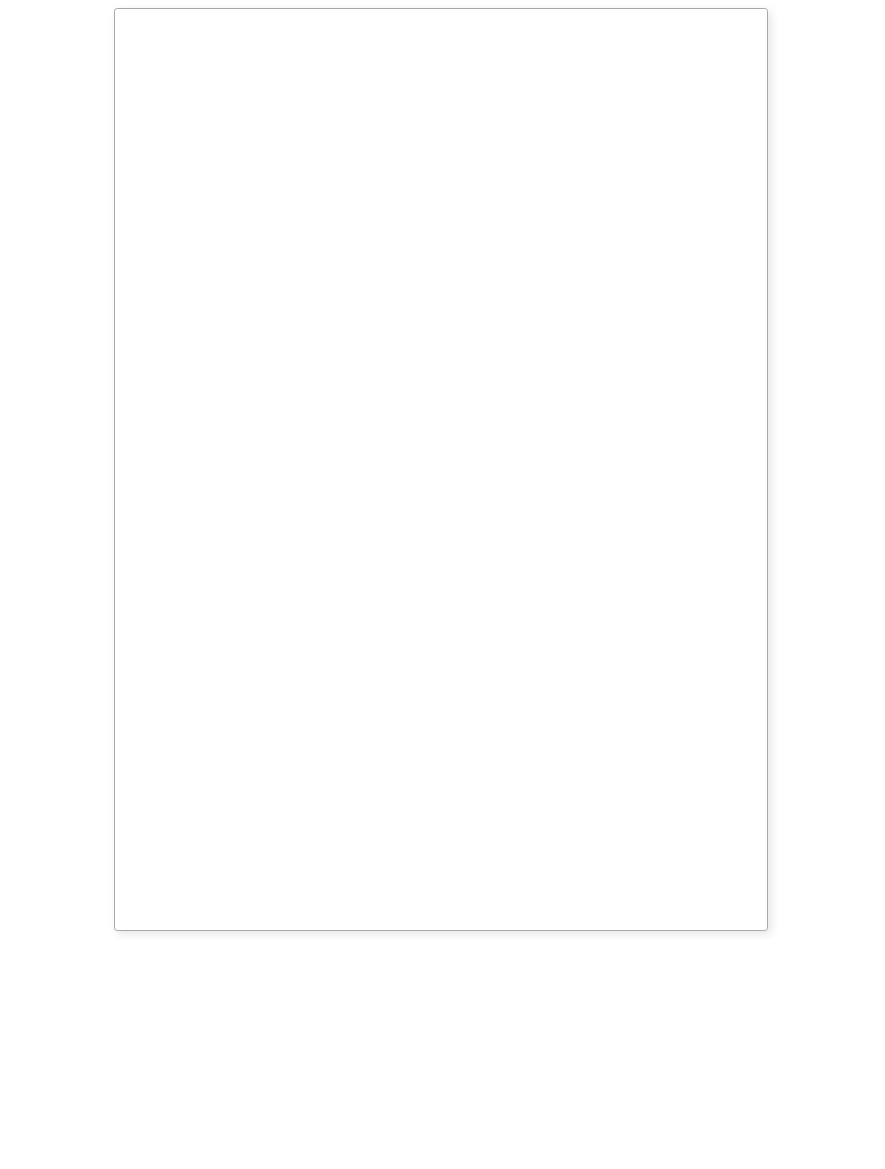
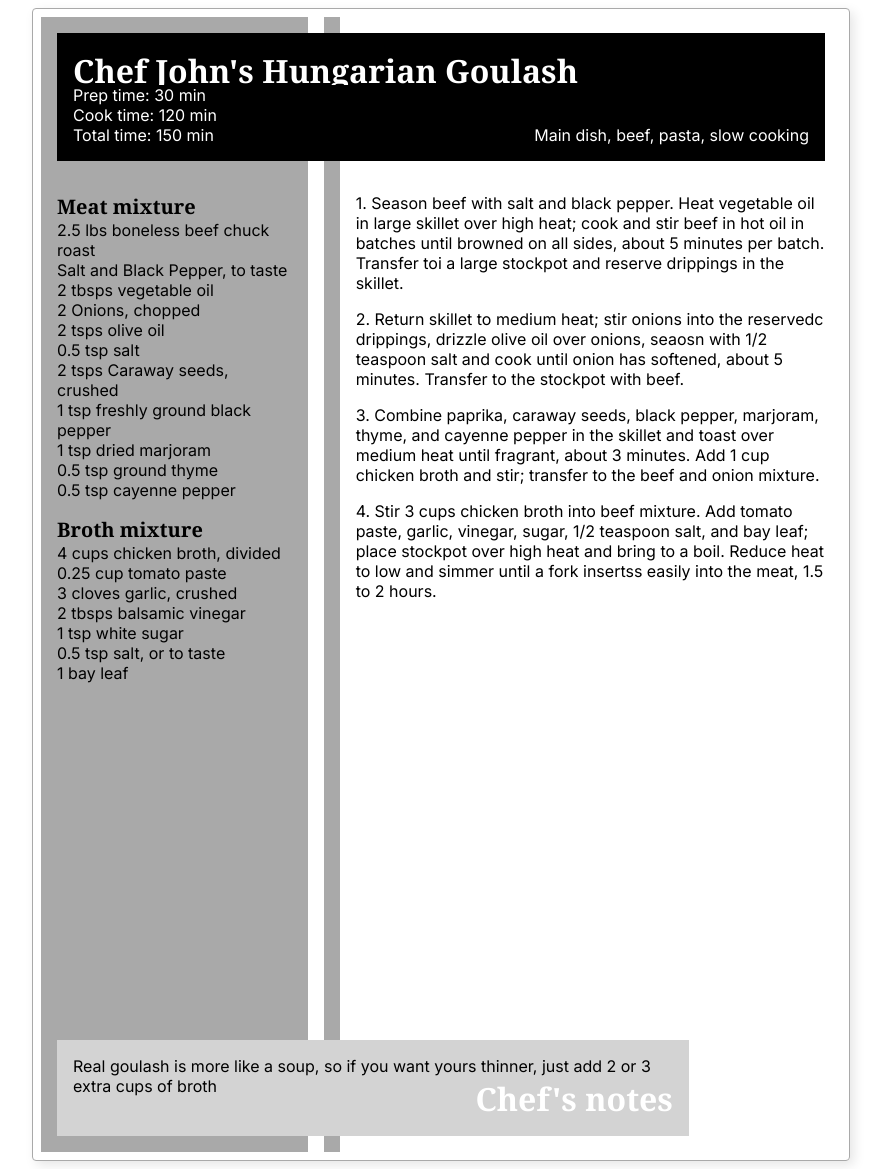
Before and after one commit to rhpkegel/recipe-book, an Angular app in the folder src/main/frontend/: page / in a window 1280 px wide. Shown: the whole page, without its empty margins (199-1084 px from the left). Before the commit the page ends 939 px from the top, so only its background shows below. Built offline with nearby package versions, Linux system fonts and the light colour scheme.

Commit message:
pagina gestyled

```diff
--- a/src/main/frontend/package.json
+++ b/src/main/frontend/package.json
@@ -21,7 +21,8 @@
     "rxjs": "~6.6.0",
     "tslib": "^2.3.0",
     "zone.js": "~0.11.4",
-    "@fontsource/inter": "^4.5.12"
+    "@fontsource/inter": "^4.5.12",
+    "convert": "^4.10.0"
   },
   "devDependencies": {
     "@angular-devkit/build-angular": "~12.2.11",
--- a/src/main/frontend/src/app/app.module.ts
+++ b/src/main/frontend/src/app/app.module.ts
@@ -4,11 +4,13 @@ import { BrowserModule } from '@angular/platform-browser';
 import { AppRoutingModule } from './app-routing.module';
 import { AppComponent } from './app.component';
 import { RecipePageComponent } from './recipe-page/recipe-page.component';
+import { FormatUnitPipe } from './recipe-page/format-unit.pipe';
 
 @NgModule({
   declarations: [
     AppComponent,
-    RecipePageComponent
+    RecipePageComponent,
+    FormatUnitPipe
   ],
   imports: [
     BrowserModule,
--- /dev/null
+++ b/src/main/frontend/src/app/recipe-page/format-unit.pipe.ts
@@ -0,0 +1,16 @@
+import { Pipe, PipeTransform } from '@angular/core';
+import {Ingredient} from "./ingredient.model";
+import {unitShortNames} from "./measurement-unit.model";
+
+@Pipe({
+  name: 'formatUnit'
+})
+export class FormatUnitPipe implements PipeTransform {
+
+  transform(value: Ingredient): string {
+    let unitName = value.unit ? unitShortNames[value.unit] : '';
+    if (value.unit && value.amount && value.amount > 1) unitName += 's';
+    return unitName;
+  }
+
+}
--- /dev/null
+++ b/src/main/frontend/src/app/recipe-page/measurement-unit.model.ts
@@ -0,0 +1,11 @@
+export type MeasurementUnit = 'gram' | 'liter' | 'pound' | 'tablespoon' | 'teaspoon' | 'cup'
+
+export const unitShortNames: Record<MeasurementUnit, string> =
+  {
+    gram: 'g',
+    liter: 'l',
+    pound: 'lb',
+    tablespoon: 'tbsp',
+    teaspoon: 'tsp',
+    cup: 'cup'
+  }
--- a/src/main/frontend/src/app/recipe-page/recipe-page.component.html
+++ b/src/main/frontend/src/app/recipe-page/recipe-page.component.html
@@ -1,3 +1,34 @@
 <div class="a5-page-container">
-
+  <div class="ingredient-background"></div>
+  <div class="step-background">
+    <div class="gray-bar"></div>
+  </div>
+  <div class="header">
+    <div class="title">{{recipe.title}}</div>
+    <div class="time" *ngIf = "recipe.cookTimeMinutes || recipe.prepTimeMinutes">
+      <div class="prep-time">Prep time: {{recipe.prepTimeMinutes ? recipe.prepTimeMinutes : '-'}} min</div>
+      <div class="cook-time">Cook time: {{recipe.cookTimeMinutes ? recipe.cookTimeMinutes : '-'}} min</div>
+      <div class="total-time">Total time: {{(recipe.prepTimeMinutes?recipe.prepTimeMinutes : 0) + (recipe.cookTimeMinutes ? recipe.cookTimeMinutes : 0)}} min</div>
+    </div>
+    <div class="tags">{{recipe.tags?.join(', ')}}</div>
+  </div>
+  <div class="ingredients">
+    <ng-container *ngFor="let ingredientSublist of recipe.ingredients">
+      <div class="ingredient-sublist">
+        <div class="ingredient-sublist__title">
+          {{ingredientSublist.name}}
+        </div>
+          <div class="ingredient" *ngFor="let ingredient of ingredientSublist.ingredients">{{ingredient.amount}} {{ingredient | formatUnit}} {{ingredient.name}}</div>
+      </div>
+    </ng-container>
+  </div>
+  <div class="steps">
+    <div class="step" *ngFor="let step of recipe.steps; let i = index">
+      {{i+1}}. {{step}}
+    </div>
+  </div>
+  <div *ngIf="recipe.notes" class="chefs-notes">
+    <div class="chefs-notes__content">{{recipe.notes}}</div>
+    <div class="chefs-notes__background">Chef's notes</div>
+  </div>
 </div>
--- a/src/main/frontend/src/app/recipe-page/recipe-page.component.scss
+++ b/src/main/frontend/src/app/recipe-page/recipe-page.component.scss
@@ -4,131 +4,101 @@
   border: 0.1rem darkgray solid;
   aspect-ratio: 148/210;
   padding: 0.5rem;
-  display: flex;
-  flex-direction: column;
-  gap: 0.5rem;
   box-shadow: rgba(black, 0.1) 0.25rem 0.25rem 0.75rem;
   border-radius: 0.25rem;
 
-  .header {
-    display:grid;
-    grid-template-columns: 1fr 1fr;
-    grid-template-rows: 15rem min-content min-content;
-    grid-gap: 1rem;
-    margin-bottom: 2rem;
+  display: grid;
+  grid-template-rows: 10rem auto 10rem;
+  grid-template-columns: 1fr 2fr;
 
-    .notes {
-      overflow: hidden;
-      &__title{
-        font-size: 1.5rem;
-      }
-      &__body{
-        display: block;
-        overflow: hidden;
-      }
-      grid-column: 1;
-      grid-row: 1;
-    }
-
-    .summary-items {
-      grid-column: 2;
-      grid-row: 1;
+  .header{
+    z-index: 1;
+    grid-area: 1/1/1/3;
+    margin: 1rem;
+    padding: 1rem;
+    background: black;
+    color: white;
     display: grid;
-      grid-template-columns: min-content 1fr;
-      grid-template-rows: repeat(4, min-content);
-      grid-column-gap: 0.5rem;
-      grid-row-gap:0.5rem;
-
-      &__title{
+    .title{
       grid-row: 1;
       grid-column: 1/span 2;
+      white-space: nowrap;
+      text-overflow: ellipsis;
+      overflow: hidden;
+      font-family: "Georgia", serif;
+      font-weight: 600;
+      font-size: 2rem;
     }
-      .servings{
+    .time{
       grid-row: 2;
+      grid-column: 1;
+      display: flex;
+      flex-direction: column;
     }
-      .prep-time{
-        grid-row:3;
-      }
-      .cook-time{
-        grid-row:4;
-      }
-
-      .summary-item{
-        &__title{
-          white-space: nowrap;
-          grid-column: 1;
-        }
-        &__value{
+    .tags{
+      grid-row: 2;
       grid-column: 2;
+      text-align: end;
+      margin-top: auto;
     }
   }
+  .chefs-notes{
+    z-index: 1;
+    grid-area: 3/1/3/3;
+    padding: 1rem;
+    margin: auto 1rem 1rem;
+    background: lightgray;
+    position: relative;
+    width: 75%;
+    height: 4rem;
+
+    &__content {
+      z-index: 1;
+      position: relative;
     }
-    .title{
-      display: flex;
-      grid-column: 1/span 2;
-      grid-row: 2;
-      width: min-content;
-      justify-self: center;
-      padding: 0.5rem 2rem;
-      border-radius: 0.5rem;
-      white-space: nowrap;
-      color: #6aa7ff;
-      background: #e4eeff;
-      border: 0.1rem solid #c3d8ff;
-    }
-    .tags{
-      grid-column: 1/span 2;
-      grid-row: 3;
-      display: flex;
-      gap:0.5rem;
-      .tag{
-        background: rgba(45,153,127,0.1);
+    &__background{
+      z-index: -1;
+      right: 1rem;
+      bottom: 1rem;
+      color: white;
+      font-family: "Georgia", serif;
+      font-weight: 600;
+      font-size: 2rem;
+      position: absolute;
     }
   }
-  }
-  .recipe-body{
+  .ingredients{
+    grid-area: 2/1/2/1;
+    margin: 1rem;
     display: flex;
-    width: 100%;
-    flex-grow: 1;
-    gap: 0.5rem;
-    .ingredients{
-      width: 30%;
-      .category{
-        .ingredient{
-
+    flex-direction: column;
+    gap: 1rem;
+    .ingredient-sublist{
+      &__title{
+        font-weight: bolder;
+        font-size: 1.25rem;
+        font-family: "Georgia", serif;
       }
     }
   }
   .steps{
-      width: 70%;
+    grid-area: 2/2/2/2;
+    margin: 1rem 1rem 1rem 3rem;
     display: flex;
     flex-direction: column;
-      gap: 0.5rem;
+    gap: 1rem;
+  }
+  .ingredient-background{
+    background: darkgray;
+    grid-area: 1/1/4/1;
+  }
+  .step-background{
+    grid-area: 1/2/4/2;
+    .gray-bar{
+      background: darkgray;
+      height: 100%;
+      width: 1rem;
+      margin-left: 1rem;
     }
   }
-
-  .recipe-footer{
-    height: 2rem;
-    border-top: #a9a9a9 1px solid;
 }
-}
-
-.panel{
-  padding: 0.5rem;
-  background: #f3f3f3;
-  border-radius: 0.25rem;
-}
-
-h1{
-  font-size: 2rem;
-  font-weight: 600;
-  margin: 0;
-  margin-top:10rem;
-}
-
-h3{
-  font-size: 1.25rem;
-  font-weight: 500;
-  margin-top: 0;
-  margin-bottom: 0.5rem;
-}
--- a/src/main/frontend/src/app/recipe-page/recipe-page.component.ts
+++ b/src/main/frontend/src/app/recipe-page/recipe-page.component.ts
@@ -1,4 +1,5 @@
 import { Component, OnInit } from '@angular/core';
+import {exampleRecipe, Recipe} from "./recipe.model";
 
 @Component({
   selector: 'app-recipe-page',
@@ -6,13 +7,10 @@ import { Component, OnInit } from '@angular/core';
   styleUrls: ['./recipe-page.component.scss']
 })
 export class RecipePageComponent implements OnInit {
-  public tags: string[] = ['lekker', 'hoofdgerecht'];
-  public ingredients: string[] = ['500g suiker', '50g boter'];
-  steps: string[] = ['mixen', 'bakken', 'eten'];
+  public recipe: Recipe = exampleRecipe;
 
   constructor() { }
 
   ngOnInit(): void {
   }
-
 }
--- a/src/main/frontend/src/app/recipe-page/recipe.model.ts
+++ b/src/main/frontend/src/app/recipe-page/recipe.model.ts
@@ -5,7 +5,7 @@ export interface Recipe {
   title: string;
   tags?: string[];
   steps?: string[];
-  ingredients: Ingredient[] | IngredientSublist[];
+  ingredients: IngredientSublist[];
   servings?: number;
   prepTimeMinutes?: number;
   cookTimeMinutes?: number;
--- a/src/main/frontend/src/styles.scss
+++ b/src/main/frontend/src/styles.scss
@@ -2,5 +2,5 @@
 
 * {
   font-family: Inter, serif;
-  font-size: 1vw;
+  font-size: 1.25vw;
 }
```
Also changed, not shown: src/main/frontend/src/app/recipe-page/ingredient.model.ts (+5 -3 lines), 2 other files (tests, documents, lock files or other folders). Lines whose indentation alone changed are shown as unchanged.
